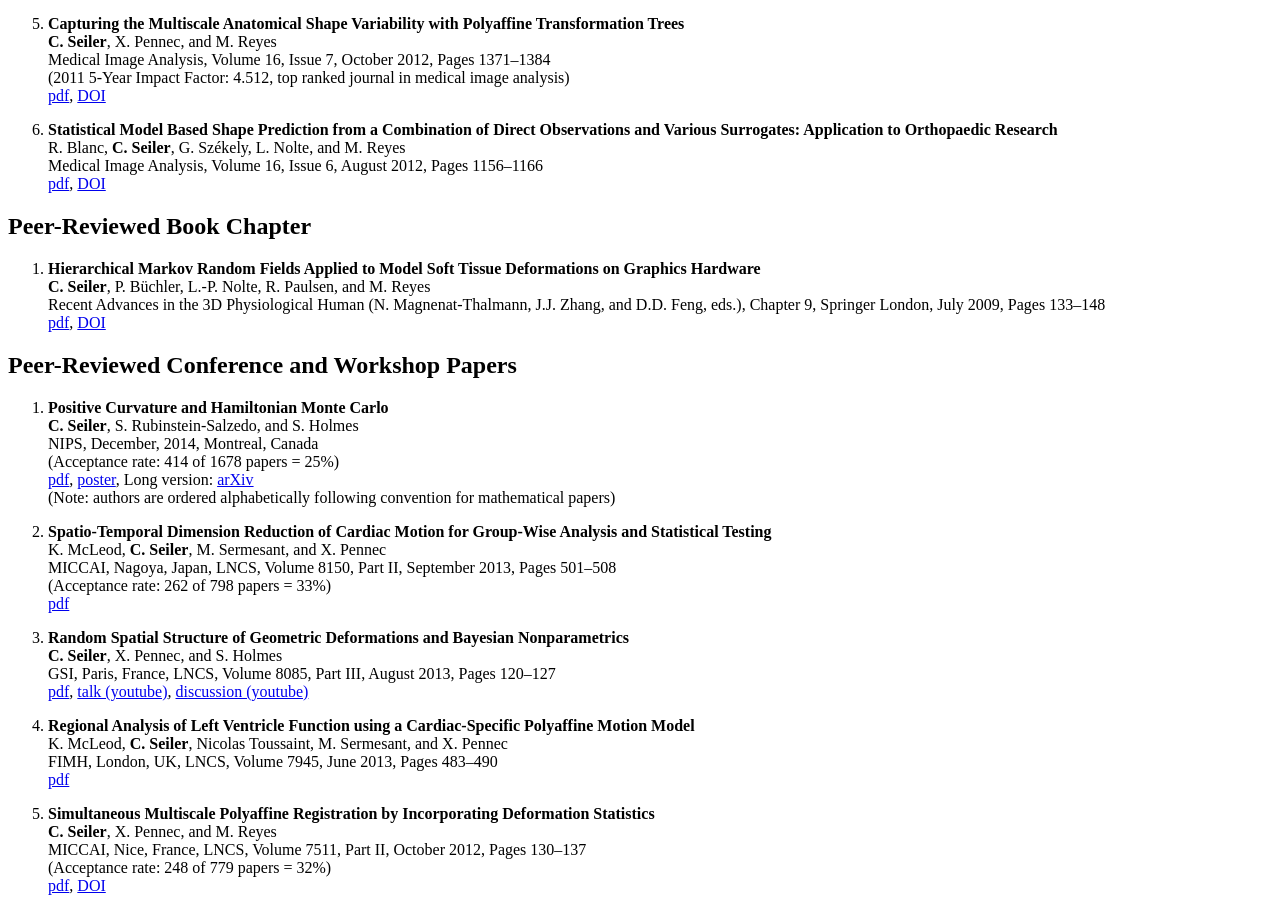
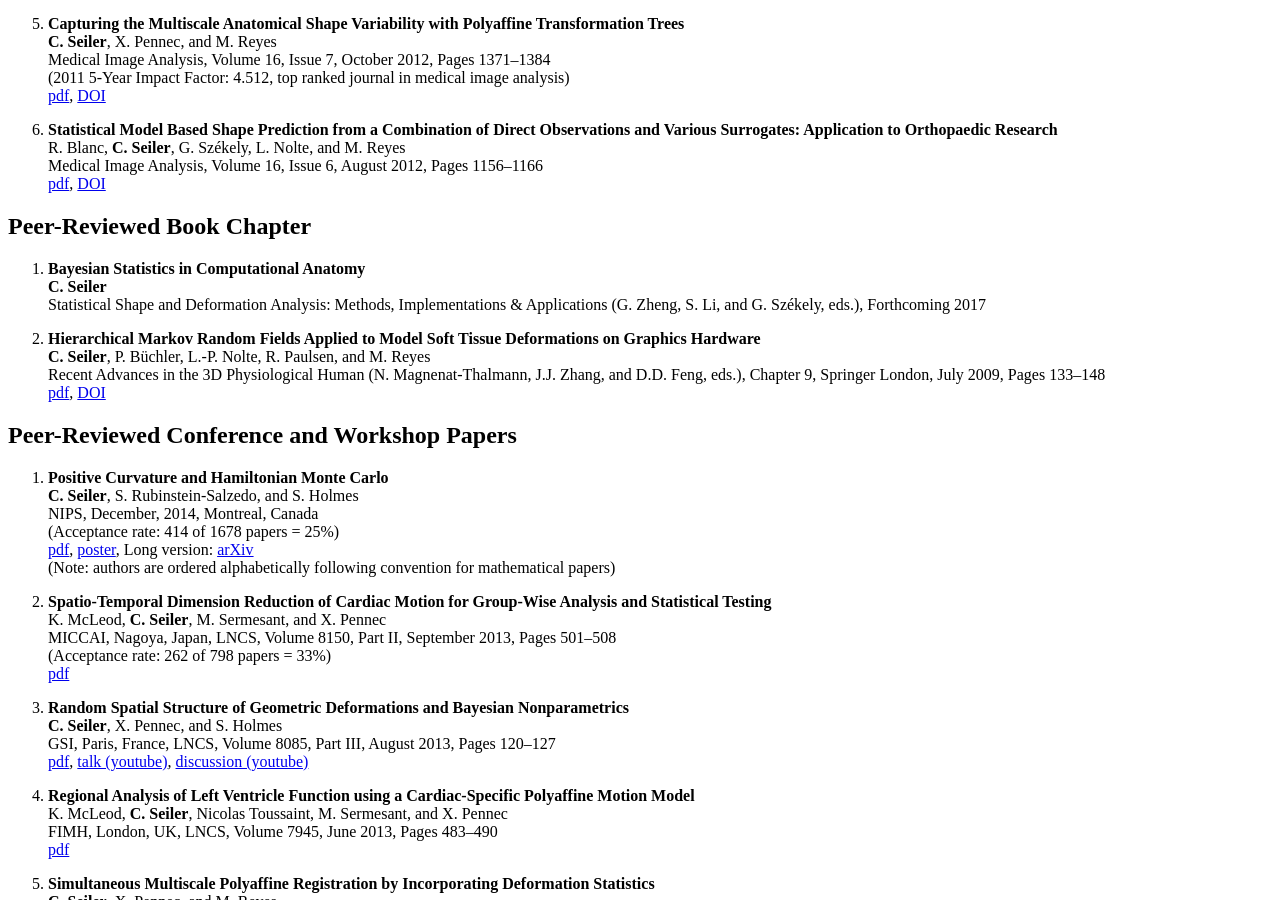
Before and after one commit to ChristofSeiler/ChristofSeiler.github.io, a Jekyll site: the page built from publications.md, in a window 1280 px wide and 900 px high, scrolled down 788 px. Built offline with Jekyll 4.4.1, drawn with Linux system fonts in a browser that asks for light colours.

Commit message:
added book chapter

```diff
--- a/publications.md
+++ b/publications.md
@@ -45,7 +45,11 @@ Medical Image Analysis, Volume 16, Issue 6, August 2012, Pages 1156&ndash;1166 <
 
 ## Peer-Reviewed Book Chapter
 
-1. **Hierarchical Markov Random Fields Applied to Model Soft Tissue Deformations on Graphics Hardware** <br>
+1. **Bayesian Statistics in Computational Anatomy** <br>
+**C. Seiler** <br>
+Statistical Shape and Deformation Analysis: Methods, Implementations & Applications (G. Zheng, S. Li, and G. Sz&eacute;kely, eds.), Forthcoming 2017
+
+2. **Hierarchical Markov Random Fields Applied to Model Soft Tissue Deformations on Graphics Hardware** <br>
 **C. Seiler**, P. Büchler, L.-P. Nolte, R. Paulsen, and M. Reyes <br>
 Recent Advances in the 3D Physiological Human (N. Magnenat-Thalmann, J.J. Zhang, and D.D. Feng, eds.), Chapter 9, Springer London, July 2009, Pages 133&ndash;148 <br>
 [pdf](https://christofseiler.github.io/PaperHMRFDeformationGPU.pdf), [DOI](http://dx.doi.org/10.1007/978-1-84882-565-9_9)
```
